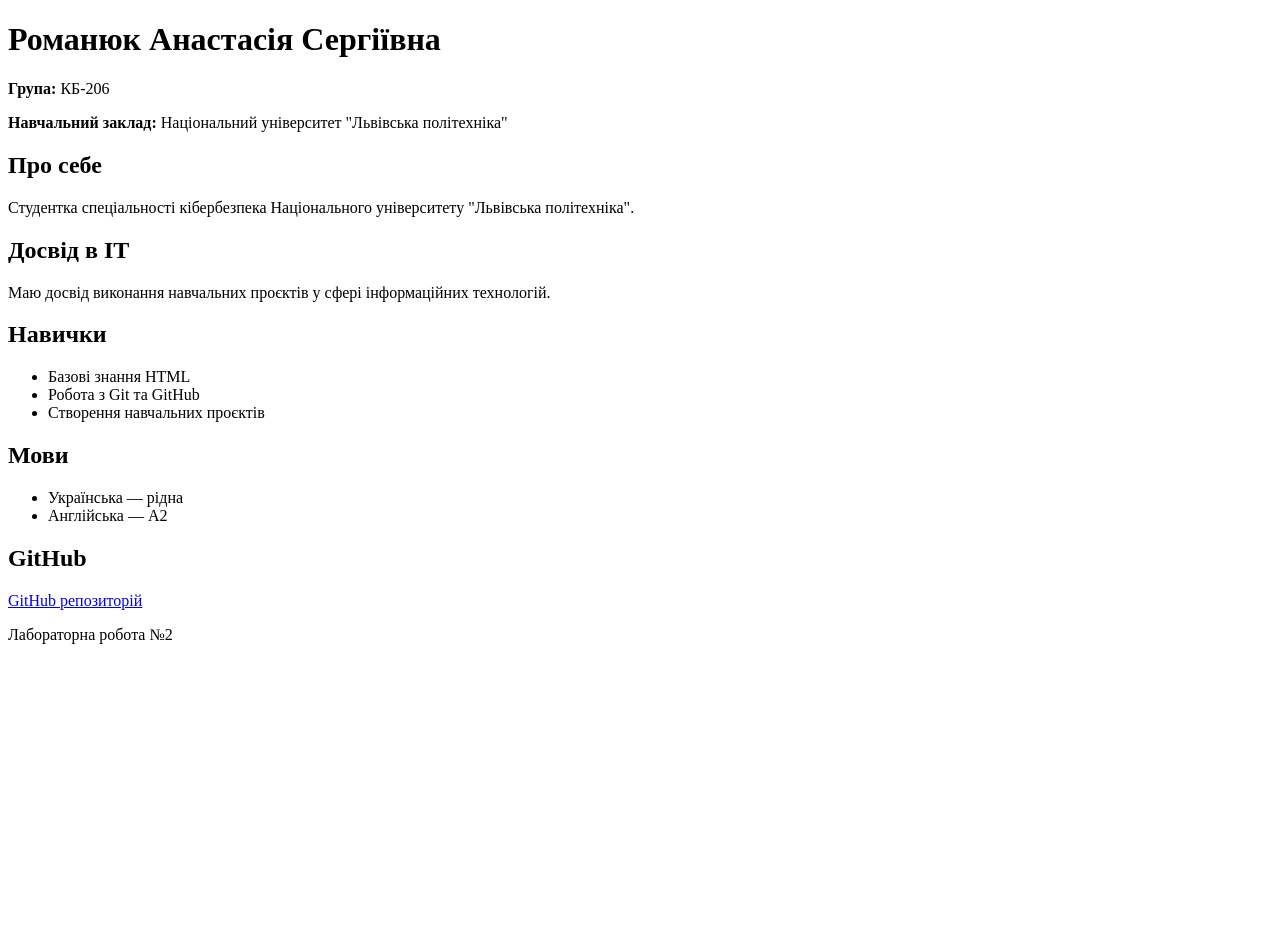
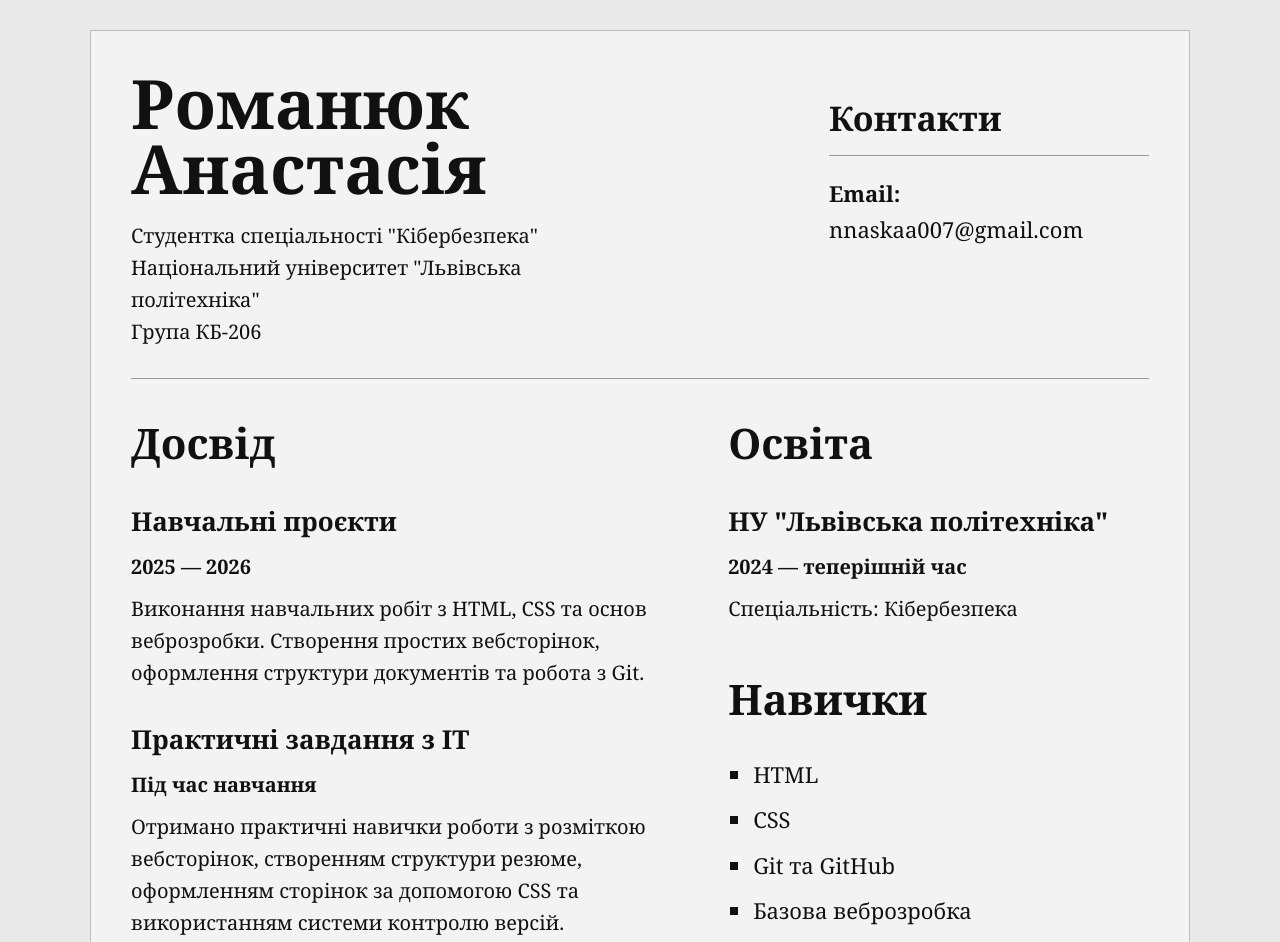
Before and after one commit to RomanykAnastasia/lab_2, a plain HTML site: page index.html in a window 1280 px wide. Shown: the top 942 px of the page. Before the commit the page ends 800 px from the top, so only its background shows below. Drawn offline with Linux system fonts and the light colour scheme.

Commit message:
Додано стилізацію резюме за допомогою CSS

```diff
--- a/index.html
+++ b/index.html
@@ -4,54 +4,83 @@
     <meta charset="UTF-8">
     <meta name="viewport" content="width=device-width, initial-scale=1.0">
     <title>Резюме - Романюк Анастасія Сергіївна</title>
+    <link rel="stylesheet" href="styles.css">
 </head>
 <body>
-    <header>
-        <h1>Романюк Анастасія Сергіївна</h1>
-        <p><strong>Група:</strong> КБ-206</p>
-        <p><strong>Навчальний заклад:</strong> Національний університет "Львівська політехніка"</p>
+    <div class="resume">
+        <header class="top-section">
+            <div class="name-block">
+                <h1>Романюк<br>Анастасія</h1>
+                <p class="subtitle">
+                    Студентка спеціальності "Кібербезпека"<br>
+                    Національний університет "Львівська політехніка"<br>
+                    Група КБ-206
+                </p>
+            </div>
+
+            <div class="contact-block">
+                <h2>Контакти</h2>
+                <p><strong>Email:</strong> nnaskaa007@gmail.com</p>
+            </div>
         </header>
 
-    <main>
-        <section>
-            <h2>Про себе</h2>
-            <p>Студентка спеціальності кібербезпека Національного університету "Львівська політехніка".</p>
+        <main class="content">
+            <section class="left-column">
+                <div class="section">
+                    <h2>Досвід</h2>
+
+                    <article class="item">
+                        <h3>Навчальні проєкти</h3>
+                        <p class="period">2025 — 2026</p>
+                        <p>
+                            Виконання навчальних робіт з HTML, CSS та основ
+                            веброзробки. Створення простих вебсторінок,
+                            оформлення структури документів та робота з Git.
+                        </p>
+                    </article>
+
+                    <article class="item">
+                        <h3>Практичні завдання з ІТ</h3>
+                        <p class="period">Під час навчання</p>
+                        <p>
+                            Отримано практичні навички роботи з розміткою
+                            вебсторінок, створенням структури резюме,
+                            оформленням сторінок за допомогою CSS та
+                            використанням системи контролю версій.
+                        </p>
+                    </article>
+                </div>
             </section>
 
-        <section>
-            <h2>Досвід в ІТ</h2>
-            <p>Маю досвід виконання навчальних проєктів у сфері інформаційних технологій.</p>
-        </section>
+            <section class="right-column">
+                <div class="section">
+                    <h2>Освіта</h2>
+                    <article class="item">
+                        <h3>НУ "Львівська політехніка"</h3>
+                        <p class="period">2024 — теперішній час</p>
+                        <p>Спеціальність: Кібербезпека</p>
+                    </article>
+                </div>
 
-        <section>
+                <div class="section">
                     <h2>Навички</h2>
-            <ul>
-                <li>Базові знання HTML</li>
-                <li>Робота з Git та GitHub</li>
-                <li>Створення навчальних проєктів</li>
+                    <ul class="skills-list">
+                        <li>HTML</li>
+                        <li>CSS</li>
+                        <li>Git та GitHub</li>
+                        <li>Базова веброзробка</li>
                     </ul>
-        </section>
+                </div>
 
-        <section>
+                <div class="section">
                     <h2>Мови</h2>
-            <ul>
+                    <ul class="skills-list">
                         <li>Українська — рідна</li>
                         <li>Англійська — A2</li>
                     </ul>
-        </section>
-
-        <section>
-            <h2>GitHub</h2>
-            <p>
-                <a href="https://github.com/RomanykAnastasia/lab_2.git">
-                    GitHub репозиторій
-                </a>
-            </p>
+                </div>
             </section>
         </main>
-
-    <footer>
-        <p>Лабораторна робота №2</p>
-    </footer>
+    </div>
 </body>
 </html>
--- /dev/null
+++ b/styles.css
@@ -0,0 +1,130 @@
+* {
+    margin: 0;
+    padding: 0;
+    box-sizing: border-box;
+}
+
+body {
+    font-family: Georgia, "Times New Roman", serif;
+    background-color: #e9e9e9;
+    color: #111111;
+    line-height: 1.6;
+}
+
+.resume {
+    max-width: 1100px;
+    margin: 30px auto;
+    padding: 40px;
+    background-color: #f3f3f3;
+    border: 1px solid #bdbdbd;
+}
+
+.top-section {
+    display: flex;
+    justify-content: space-between;
+    align-items: flex-start;
+    gap: 40px;
+    padding-bottom: 30px;
+    border-bottom: 1px solid #999999;
+}
+
+.name-block {
+    flex: 1;
+}
+
+.name-block h1 {
+    font-size: 68px;
+    line-height: 0.95;
+    margin-bottom: 20px;
+    font-weight: bold;
+}
+
+.subtitle {
+    font-size: 20px;
+    max-width: 500px;
+}
+
+.contact-block {
+    width: 320px;
+    padding-top: 20px;
+}
+
+.contact-block h2 {
+    font-size: 34px;
+    margin-bottom: 20px;
+    border-bottom: 1px solid #999999;
+    padding-bottom: 10px;
+}
+
+.contact-block p {
+    font-size: 22px;
+    margin-bottom: 12px;
+}
+
+.content {
+    display: grid;
+    grid-template-columns: 1.3fr 1fr;
+    gap: 50px;
+    padding-top: 30px;
+}
+
+.section {
+    margin-bottom: 40px;
+}
+
+.section h2 {
+    font-size: 42px;
+    margin-bottom: 25px;
+}
+
+.item {
+    margin-bottom: 30px;
+}
+
+.item h3 {
+    font-size: 26px;
+    margin-bottom: 8px;
+}
+
+.period {
+    font-weight: bold;
+    margin-bottom: 10px;
+    font-size: 20px;
+}
+
+.item p {
+    font-size: 20px;
+}
+
+.skills-list {
+    list-style: square;
+    padding-left: 25px;
+}
+
+.skills-list li {
+    font-size: 22px;
+    margin-bottom: 10px;
+}
+
+@media (max-width: 900px) {
+    .top-section {
+        flex-direction: column;
+    }
+
+    .contact-block {
+        width: 100%;
+        padding-top: 0;
+    }
+
+    .content {
+        grid-template-columns: 1fr;
+    }
+
+    .name-block h1 {
+        font-size: 52px;
+    }
+
+    .section h2 {
+        font-size: 34px;
+    }
+}
```
Lines whose indentation alone changed are shown as unchanged.
